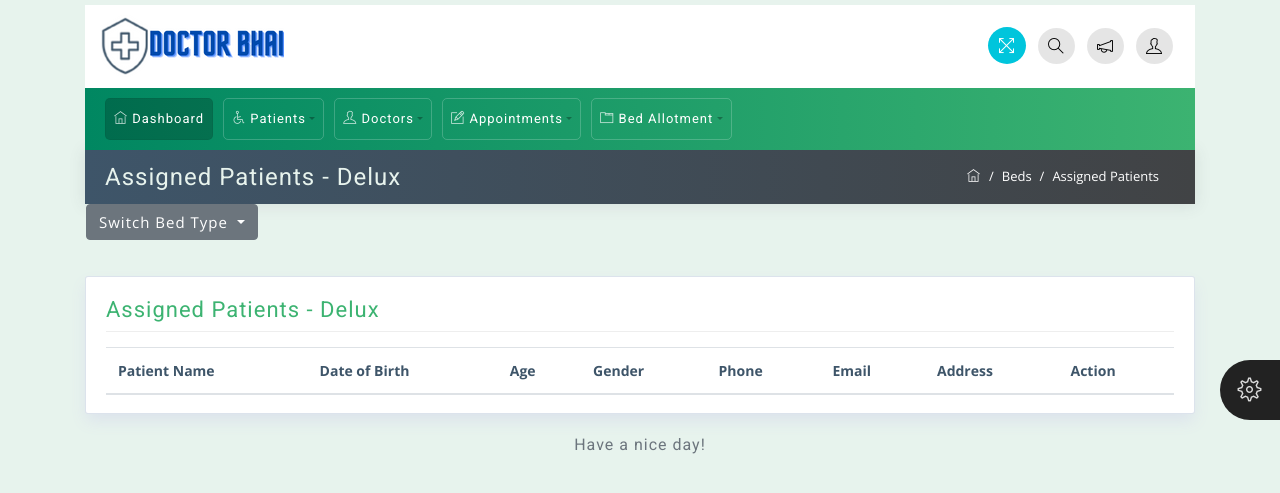
After one commit to SkyRanger15/Hospital-Management-System-Django-, a Django app: page /view_assigned_patients/Delux/ in a window 1280 px wide. The commit adds this page. Shown: the top 493 px of the page. Run offline with Django 5.2, Linux system fonts and the light colour scheme; data comes from the database, SQL or seed files in the repository; both versions use the stored data as it was after the commit; lists and menus that the app fills with data are empty; some libraries are stand-ins or nearby versions.

Commit message:
Third commit

```diff
--- a/Hospital/Hospital/urls.py
+++ b/Hospital/Hospital/urls.py
@@ -32,5 +32,9 @@ urlpatterns = [
     path('doctor/add',views.ADD_DOCTOR,name='add_doctor'),
     path('doctor/all',views.ALL_DOCTOR,name='all_doctor'),
     path('get_doctors_by_department/', views.get_doctors_by_department, name='get_doctors_by_department'),
+    path('Beds/Book',views.BOOK_BED,name='book_bed'),
+    path('view_assigned_patients/<str:bed_type>/', views.view_assigned_patients, name='view_assigned_patients'),
+    path('view_assigned_patients/General/', views.view_assigned_patients, name='view_assigned_patients/G'),
+    path('release_patient/<int:patient_id>/', views.release_patient, name='release_patient'),
 
 ]
--- a/Hospital/Hospital/views.py
+++ b/Hospital/Hospital/views.py
@@ -120,3 +120,48 @@ def get_doctors_by_department(request):
     department = request.GET.get('department')
     doctors = Doctor.objects.filter(department=department).values('id', 'doctor_name')
     return JsonResponse(list(doctors), safe=False)
+
+
+
+def BOOK_BED(request):
+    if request.method == "POST":
+        patient_id = request.POST.get('patient')
+        bed_type = request.POST.get('bed_type')
+
+        patient = Patient.objects.get(pk=patient_id)
+        bed = Bed.objects.get(bed_type=bed_type)
+
+        # Check if there are available beds for the selected type
+        if bed.available_beds > 0:
+            # Create a new BedAssignment object to represent the assignment of the patient to the bed
+            assignment = BedAssignment.objects.create(patient=patient, bed=bed)
+            # Decrement available beds for the selected type
+            bed.available_beds -= 1
+            bed.save()
+            # Optionally, you can associate the patient with the bed here if needed
+
+    patients = Patient.objects.all()
+    beds = Bed.objects.all()
+
+    # Count available beds for each bed type
+    available_beds_count = {}
+    for bed in beds:
+        available_beds_count[bed.bed_type] = bed.available_beds
+
+    return render(request, 'Beds/Book_bed.html', {'patients': patients, 'beds': beds, 'available_beds_count': available_beds_count})
+
+def view_assigned_patients(request, bed_type):
+    assigned_patients = BedAssignment.objects.filter(bed__bed_type=bed_type).values_list('patient', flat=True)
+    patients = Patient.objects.filter(id__in=assigned_patients)
+    bed_types = Bed.objects.values_list('bed_type', flat=True).distinct()
+    return render(request, 'Beds/view_assigned_patients.html', {'patients': patients, 'bed_type': bed_type, 'bed_types': bed_types})
+
+def release_patient(request, patient_id):
+    patient = Patient.objects.get(pk=patient_id)
+    bed_assignment = BedAssignment.objects.get(patient=patient)
+    bed_type = bed_assignment.bed.bed_type
+    bed = Bed.objects.get(bed_type=bed_type)
+    bed.available_beds += 1  # Increase available beds
+    bed.save()
+    bed_assignment.delete()  # Delete the bed assignment
+    return redirect('view_assigned_patients', bed_type=bed_type)
--- a/Hospital/app/admin.py
+++ b/Hospital/app/admin.py
@@ -5,3 +5,5 @@ from .models import *
 admin.site.register(Patient)
 admin.site.register(Appointment)
 admin.site.register(Doctor)
+admin.site.register(Bed)
+admin.site.register(BedAssignment)
--- /dev/null
+++ b/Hospital/templates/Beds/view_assigned_patients.html
@@ -0,0 +1,80 @@
+<!-- view_assigned_patients.html -->
+{% extends 'base.html' %}
+{% block content %}
+<div class="container mt-0">
+    <div class="row breadcrumb-bar">
+        <div class="col-md-6">
+            <h3 class="block-title">Assigned Patients - {{ bed_type }}</h3>
+        </div>
+        <div class="col-md-6">
+            <ol class="breadcrumb">
+                <li class="breadcrumb-item">
+                    <a href="{% url 'base' %}">
+                        <span class="ti-home"></span>
+                    </a>
+                </li>
+                <li class="breadcrumb-item">Beds</li>
+                <li class="breadcrumb-item active">Assigned Patients</li>
+            </ol>
+        </div>
+    </div>
+</div>
+
+<div class="container">
+    <div class="row mb-3">
+        <div class="col-md-6">
+            <div class="dropdown">
+                <button class="btn btn-secondary dropdown-toggle" type="button" id="dropdownMenuButton" data-toggle="dropdown" aria-haspopup="true" aria-expanded="false">
+                    Switch Bed Type
+                </button>
+                <div class="dropdown-menu" aria-labelledby="dropdownMenuButton">
+                    {% for bed in bed_types %}
+                    <a class="dropdown-item" href="{% url 'view_assigned_patients' bed_type=bed %}">{{ bed }}</a>
+                    {% endfor %}
+                </div>
+            </div>
+        </div>
+    </div>
+
+    <div class="row">
+        <div class="col-md-12">
+            <div class="widget-area-2 proclinic-box-shadow">
+                <h3 class="widget-title">Assigned Patients - {{ bed_type }}</h3>
+                <table class="table">
+                    <thead>
+                        <tr>
+                            <th>Patient Name</th>
+                            <th>Date of Birth</th>
+                            <th>Age</th>
+                            <th>Gender</th>
+                            <th>Phone</th>
+                            <th>Email</th>
+                            <th>Address</th>
+                            <th>Action</th>
+                        </tr>
+                    </thead>
+                    <tbody>
+                        {% for patient in patients %}
+                        <tr>
+                            <td>{{ patient.patient_Name }}</td>
+                            <td>{{ patient.date_of_birth }}</td>
+                            <td>{{ patient.age }}</td>
+                            <td>{{ patient.gender }}</td>
+                            <td>{{ patient.phone }}</td>
+                            <td>{{ patient.email }}</td>
+                            <td>{{ patient.address }}</td>
+                            <td>
+                                <form action="{% url 'release_patient' patient.id %}" method="post">
+                                    {% csrf_token %}
+                                    <button type="submit" class="btn btn-danger">Release</button>
+                                </form>
+                            </td>
+                        </tr>
+                        {% endfor %}
+                    </tbody>
+                </table>
+            </div>
+        </div>
+    </div>
+</div>
+{% endblock %}
--- a/Hospital/templates/base.html
+++ b/Hospital/templates/base.html
@@ -154,7 +154,7 @@
 								<span class="ti-user"></span>
 							</a>
 							<div class="dropdown-menu proclinic-box-shadow2 profile animated flipInY">
-								<h5>John Willing</h5>
+								<h5>The Genius</h5>
 								<a class="dropdown-item" href="#">
 									<span class="ti-settings"></span> Settings</a>
 								<a class="dropdown-item" href="#">
@@ -213,6 +213,15 @@
 								</div>
 							</li>
 
+							<li class="nav-item dropdown">
+								<a class="nav-link dropdown-toggle" data-toggle="dropdown" href="#" role="button" aria-haspopup="true"
+									aria-expanded="false"><span class="ti-layout-tab"></span> Bed Allotment</a>
+								<div class="dropdown-menu">
+								   <a class="dropdown-item" href="{% url 'book_bed' %}">Book Bed</a>
+								   <a class="dropdown-item" href="{% url 'view_assigned_patients/G' %}">Bed Status</a>
+								</div>
+							</li>
+
 						</ul>
 					</div>
 				</nav>
--- a/Hospital/templates/home.html
+++ b/Hospital/templates/home.html
@@ -76,11 +76,11 @@
     </header>
     <nav>
         <ul>
-            <!-- <li><a href="Path set nahi ho raha">Home</a></li>
+
             <li><a href="#">About</a></li>
             <li><a href="#">Services</a></li>
             <li><a href="doctors/add_doctor.html">Doctors</a></li>
-            <li><a href="#">Contact</a></li> -->
+            <li><a href="#">Contact</a></li>
         </ul>
     </nav>
     <div class="container">
```
Also changed, not shown: Hospital/app/models.py (+22 -0 lines), Hospital/templates/Beds/Book_bed.html (added, +52 -0 lines), Hospital/templates/doctors/add_doctor.html (+76 -5 lines), Hospital/app/migrations/0005_bed.py (added), Hospital/app/migrations/0006_bedassignment.py (added), Hospital/db.sqlite3.
